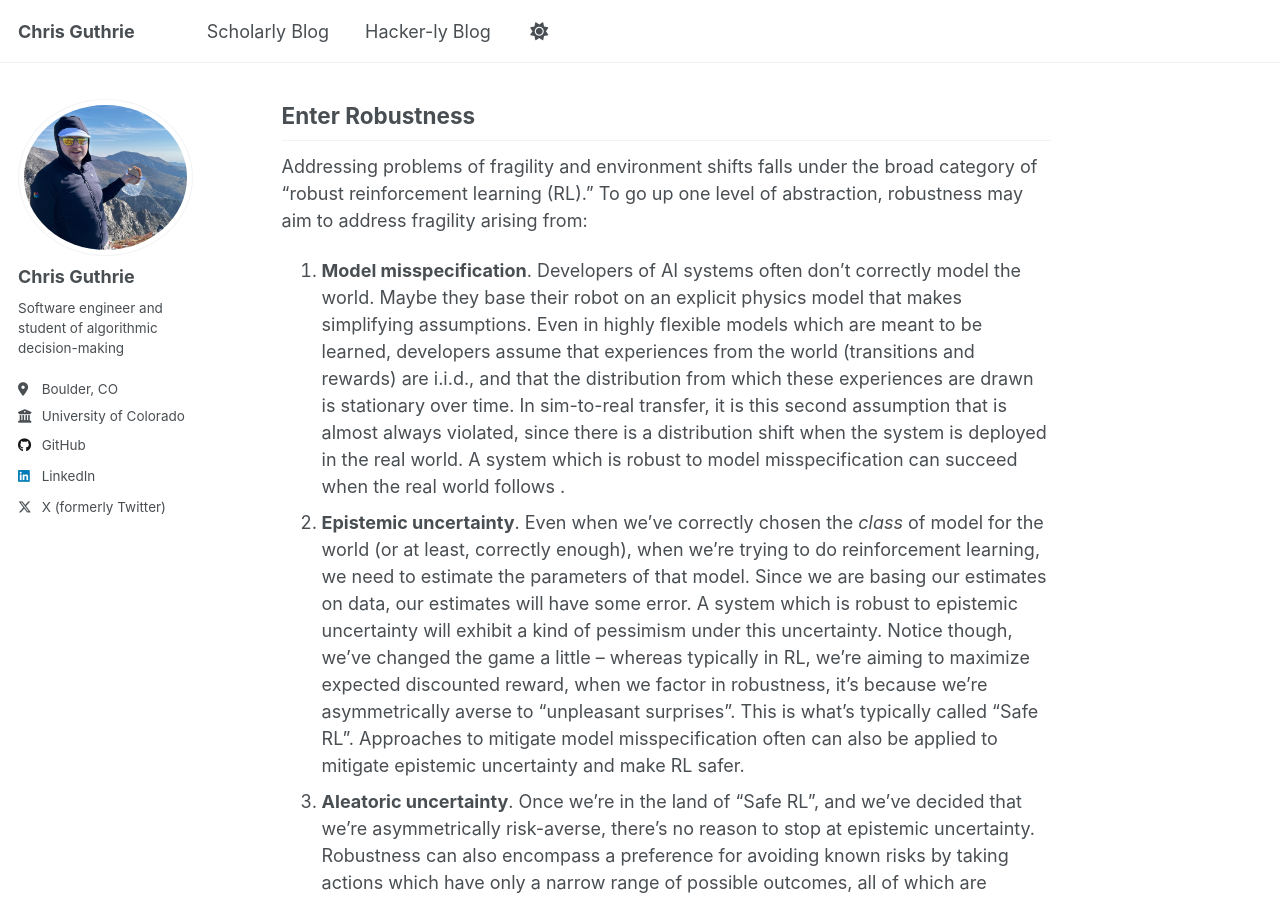
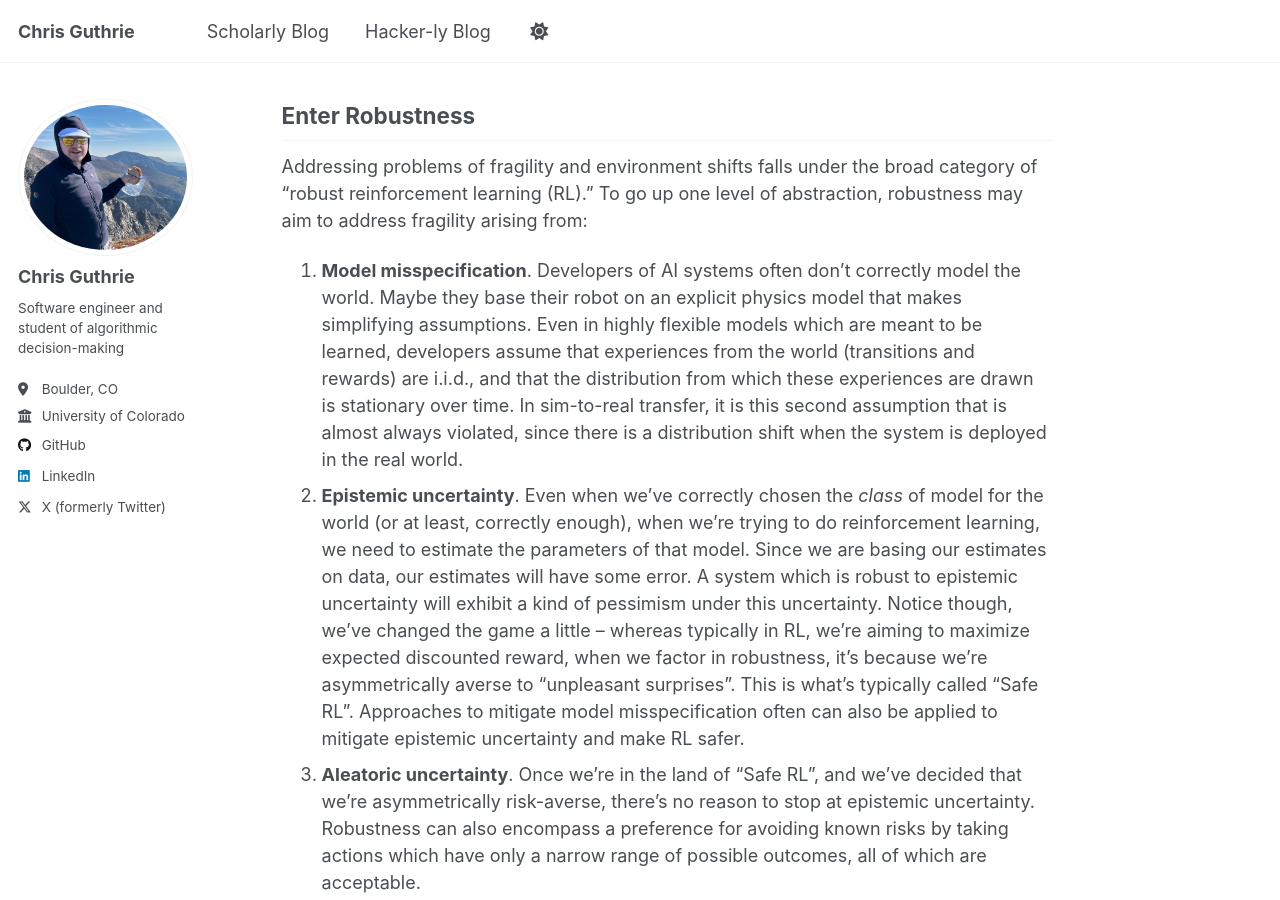
Before and after one commit to guthriec/chriswguthrie, a Jekyll site: the page built from _posts/2025-10-23-robust-mdps.md, in a window 1280 px wide and 900 px high, scrolled down 1584 px. Built offline with Jekyll 4.4.1, drawn with Linux system fonts in a browser that asks for light colours; a script that is not in the unit is left out; comment, search, counter and statistics services are not loaded.

Commit message:
Remove incomplete sentence

```diff
--- a/_posts/2025-10-23-robust-mdps.md
+++ b/_posts/2025-10-23-robust-mdps.md
@@ -32,7 +32,7 @@ So I wonder whether the sim-to-real problem *was* fundamentally solved in the ro
 
 Addressing problems of fragility and environment shifts falls under the broad category of "robust reinforcement learning (RL)." To go up one level of abstraction, robustness may aim to address fragility arising from:
 
-1. **Model misspecification**. Developers of AI systems often don't correctly model the world. Maybe they base their robot on an explicit physics model that makes simplifying assumptions. Even in highly flexible models which are meant to be learned, developers assume that experiences from the world (transitions and rewards) are i.i.d., and that the distribution from which these experiences are drawn is stationary over time. In sim-to-real transfer, it is this second assumption that is almost always violated, since there is a distribution shift when the system is deployed in the real world. A system which is robust to model misspecification can succeed when the real world follows  .
+1. **Model misspecification**. Developers of AI systems often don't correctly model the world. Maybe they base their robot on an explicit physics model that makes simplifying assumptions. Even in highly flexible models which are meant to be learned, developers assume that experiences from the world (transitions and rewards) are i.i.d., and that the distribution from which these experiences are drawn is stationary over time. In sim-to-real transfer, it is this second assumption that is almost always violated, since there is a distribution shift when the system is deployed in the real world.
 1. **Epistemic uncertainty**. Even when we've correctly chosen the *class* of model for the world (or at least, correctly enough), when we're trying to do reinforcement learning, we need to estimate the parameters of that model. Since we are basing our estimates on data, our estimates will have some error. A system which is robust to epistemic uncertainty will exhibit a kind of pessimism under this uncertainty. Notice though, we've changed the game a little -- whereas typically in RL, we're aiming to maximize expected discounted reward, when we factor in robustness, it's because we're asymmetrically averse to "unpleasant surprises". This is what's typically called "Safe RL". Approaches to mitigate model misspecification often can also be applied to mitigate epistemic uncertainty and make RL safer.
 1. **Aleatoric uncertainty**. Once we're in the land of "Safe RL", and we've decided that we're asymmetrically risk-averse, there's no reason to stop at epistemic uncertainty. Robustness can also encompass a preference for avoiding known risks by taking actions which have only a narrow range of possible outcomes, all of which are acceptable.
 
```
